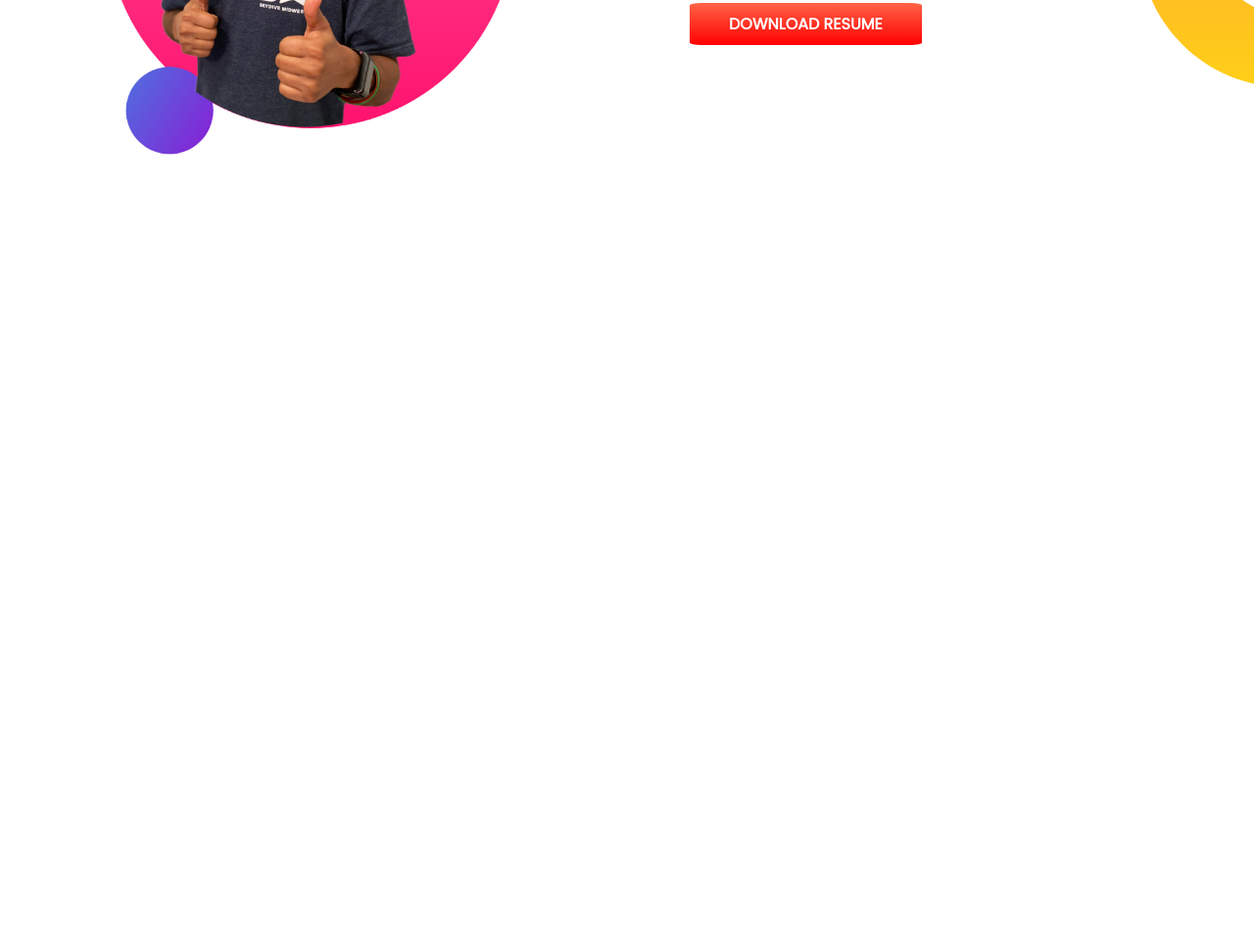
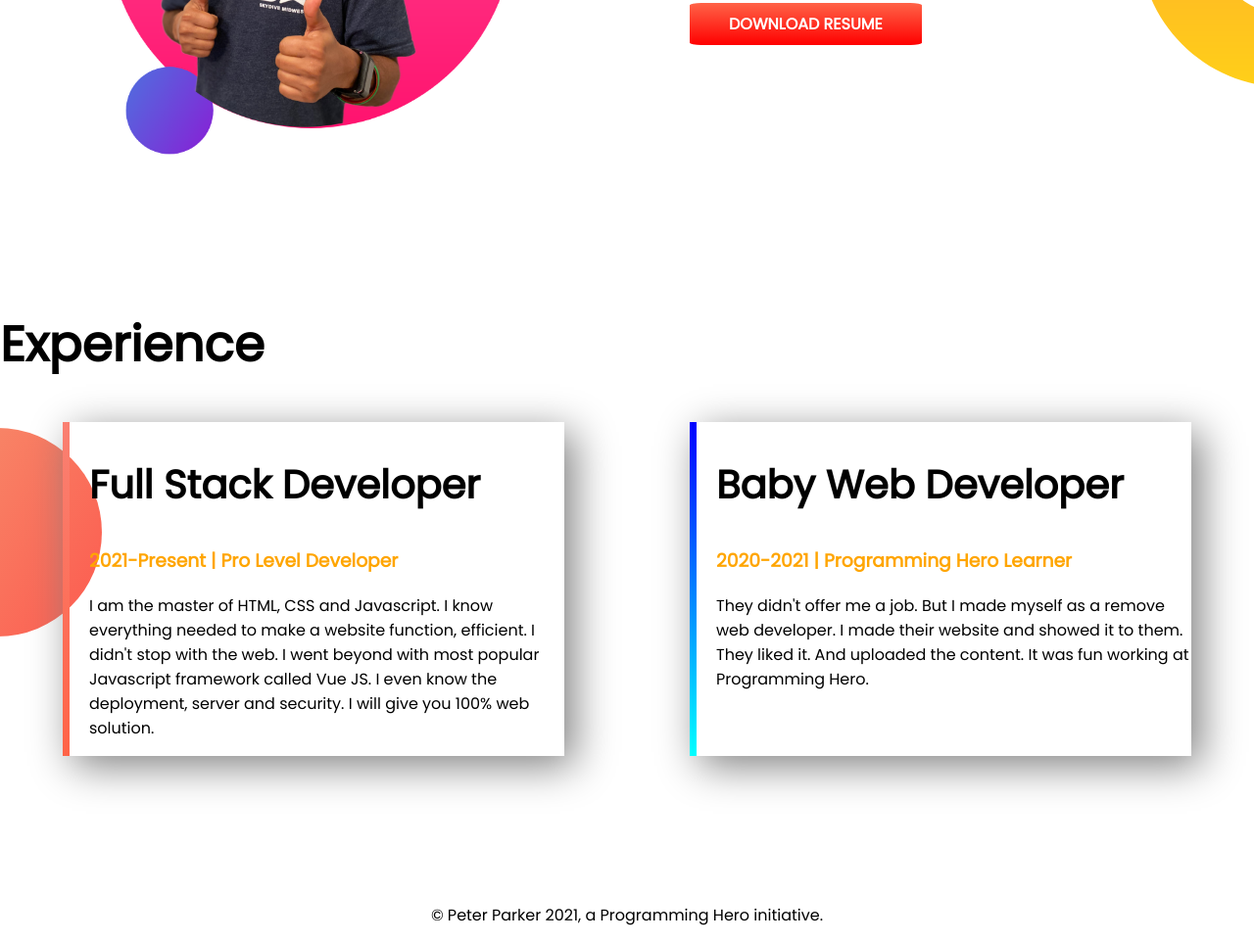
Before and after one commit to Tasniahossaintonni/developer.portfolio, a plain HTML site: page index.html in a window 1280 px wide. Shown: the part 973-1936 px from the top of the page at 98% size. Before the commit the page ends 1288 px from the top, so only its background shows below. Drawn offline with Linux system fonts and the light colour scheme.

Commit message:
last banner added

```diff
--- a/index.html
+++ b/index.html
@@ -13,7 +13,7 @@
 </head>
 
 <body>
-    <section class="top-banner">
+    <section class="top-banner flexible-container">
         <div class="half-width">
             <h1>Welcome to</h1>
             <h1><span class="orange">Jhankar Mahbub</span> World</h1>
@@ -29,7 +29,7 @@
             <img src="images/jhankar.png" alt="">
         </div>
     </section>
-    <section class="middle-banner">
+    <section class="middle-banner flexible-container">
         <div class="half-width">
             <img src="images/jhankar2.png" alt="">
         </div>
@@ -42,6 +42,29 @@
                 RESUME</a>
         </div>
     </section>
+    <section class="last-banner">
+        <h1>Experience</h1>
+        <div class="flexible-container">
+            <div id="full-stack" class="experience-item">
+                <h2>Full Stack Developer</h2>
+                <h3 class="orange">2021-Present | Pro Level Developer</h3>
+                <p>I am the master of HTML, CSS and Javascript. I know everything needed to make a website function,
+                    efficient. I didn't stop with the web. I went beyond with most popular Javascript framework called
+                    Vue
+                    JS. I even know the deployment, server and security. I will give you 100% web solution.</p>
+            </div>
+            <div id="baby" class="experience-item">
+                <h2>Baby Web Developer</h2>
+                <h3 class="orange">2020-2021 | Programming Hero Learner</h3>
+                <p>They didn't offer me a job. But I made myself as a remove web developer. I made their website and
+                    showed
+                    it to them. They liked it. And uploaded the content. It was fun working at Programming Hero.</p>
+            </div>
+        </div>
+    </section>
+    <footer>
+        <p>© Peter Parker 2021, a Programming Hero initiative.</p>
+    </footer>
 </body>
 
 </html>
--- a/style.css
+++ b/style.css
@@ -5,10 +5,13 @@ body{
 h1{
     font-size: 50px;
 }
+h2{
+    font-size: 40px;
+}
 .orange{
      color:orange;
 }
-section{
+.flexible-container{
     display: flex;
     margin-bottom: 150px;
 }
@@ -45,3 +48,28 @@ section{
     background-repeat: no-repeat;
     background-position:right;
 }
+.experience-item{
+    width: 40%;
+    margin-left: 5%;
+    margin-right: 5%;
+    padding-left: 20px;
+    box-shadow: 10px 10px 40px gray;
+}
+.last-banner{
+    background-image: url(images/exp-bg.png);
+    background-repeat: no-repeat;
+    background-position: left ;
+}
+#full-stack{
+    border-left: 7px solid;
+    border-image: linear-gradient(salmon, tomato);
+    border-image-slice: 1;
+}
+#baby{
+    border-left: 7px solid;
+    border-image: linear-gradient(blue, cyan);
+    border-image-slice: 1;
+}
+footer p{
+    text-align: center;
+}
```
Also changed, not shown: 4 other files.
